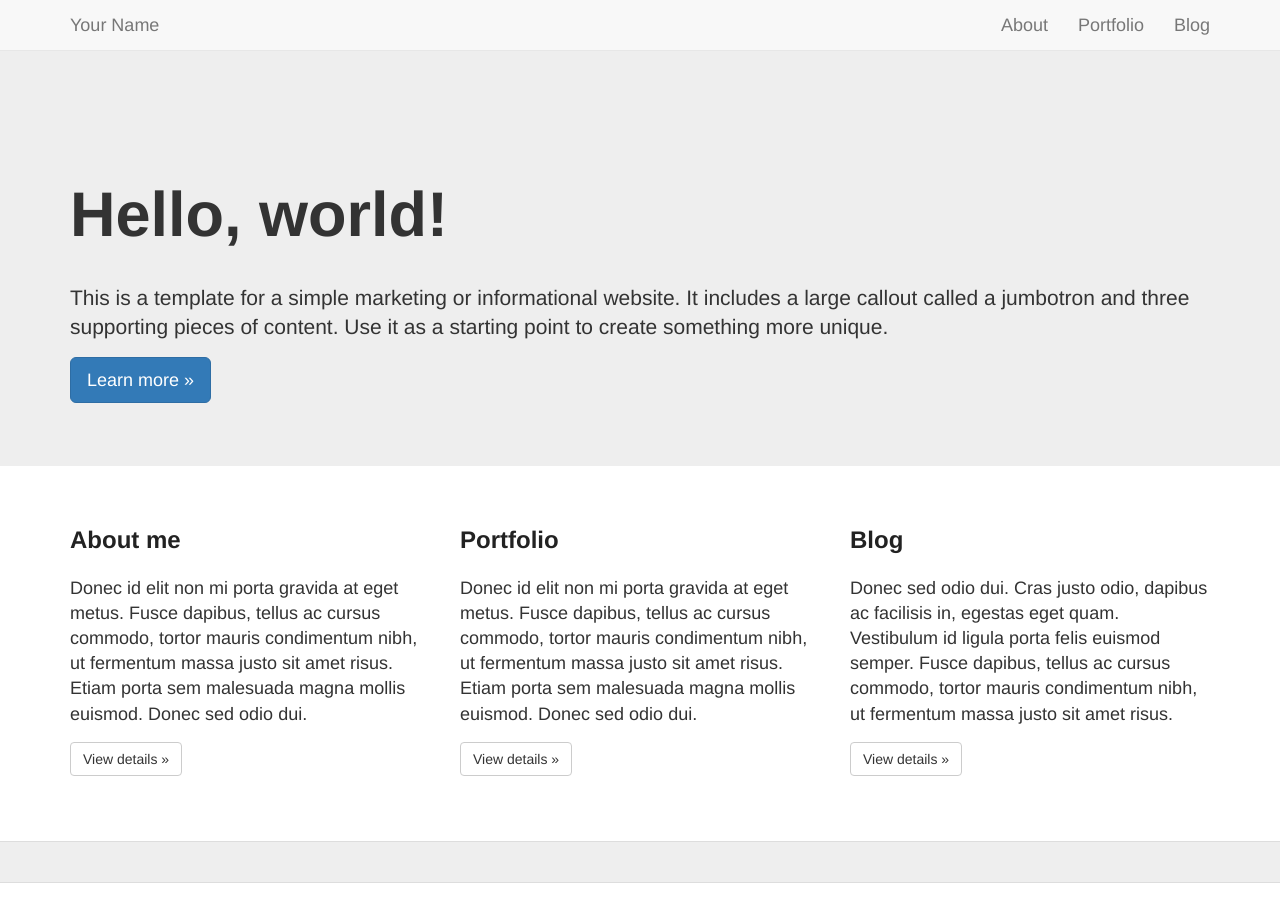
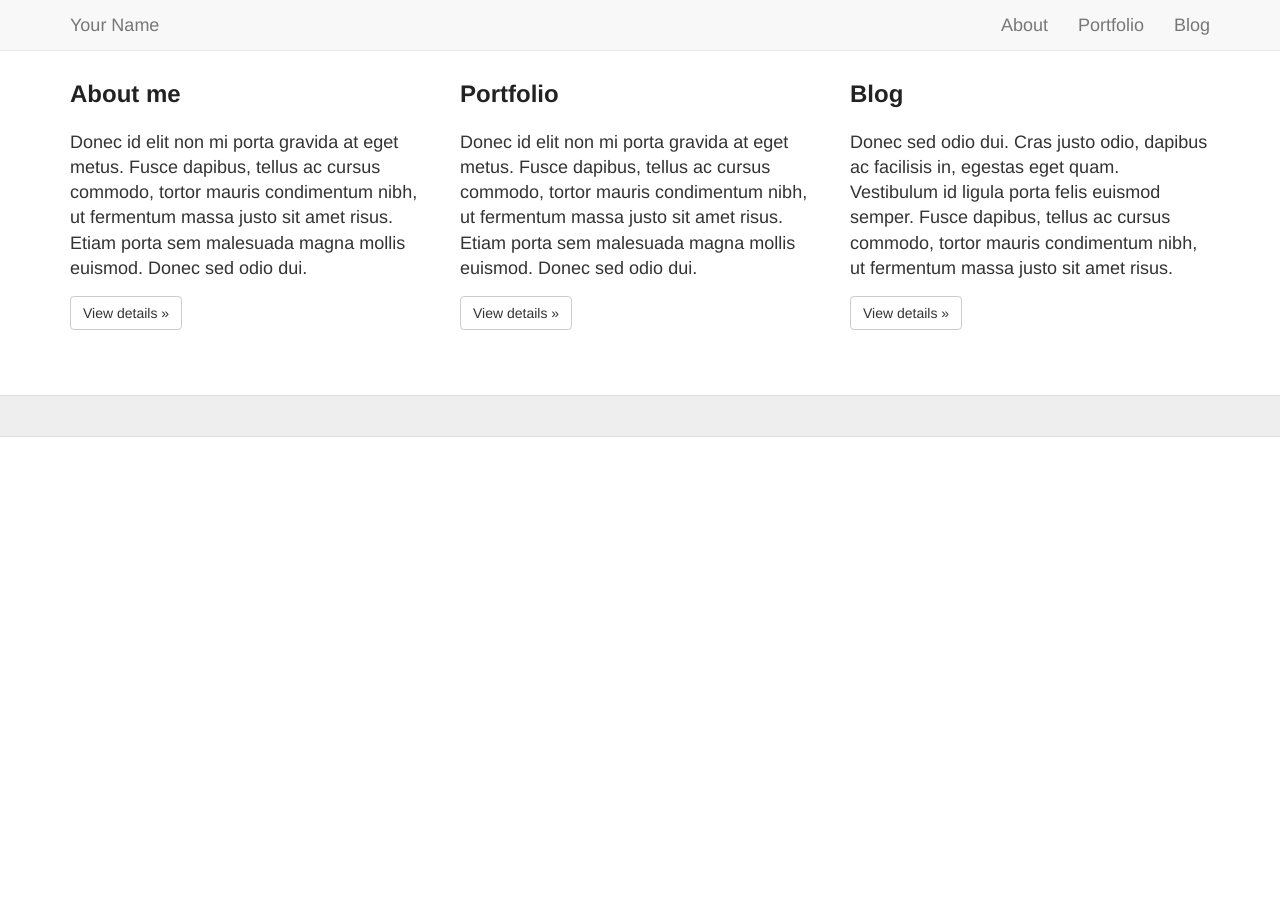
Before and after one commit to Dazby/dazby.github.io, a Jekyll site: the page built from portfolio.html, in a window 1280 px wide. Built offline with Jekyll 4.4.1, drawn with Linux system fonts in a browser that asks for light colours; nearby versions of some CDN libraries; Markdown is read by kramdown in place of the engine named in the settings.

Commit message:
layout updates

```diff
--- a/portfolio.html
+++ b/portfolio.html
@@ -3,14 +3,6 @@ layout: default
 title: Portfolio
 permalink: /portfolio/
 ---
-
-<div class="jumbotron">
-    <div class="container">
-        <h1>Hello, world!</h1>
-        <p>This is a template for a simple marketing or informational website. It includes a large callout called a jumbotron and three supporting pieces of content. Use it as a starting point to create something more unique.</p>
-        <p><a class="btn btn-primary btn-lg" href="#" role="button">Learn more &raquo;</a></p>
-    </div>
-</div>
 
 <div class="container">
     <!-- Example row of columns -->
```
